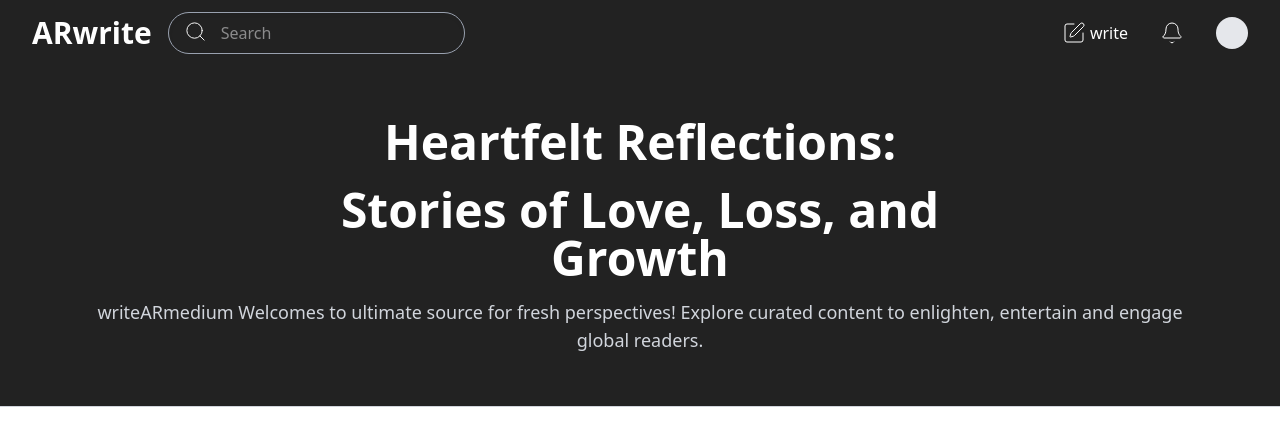
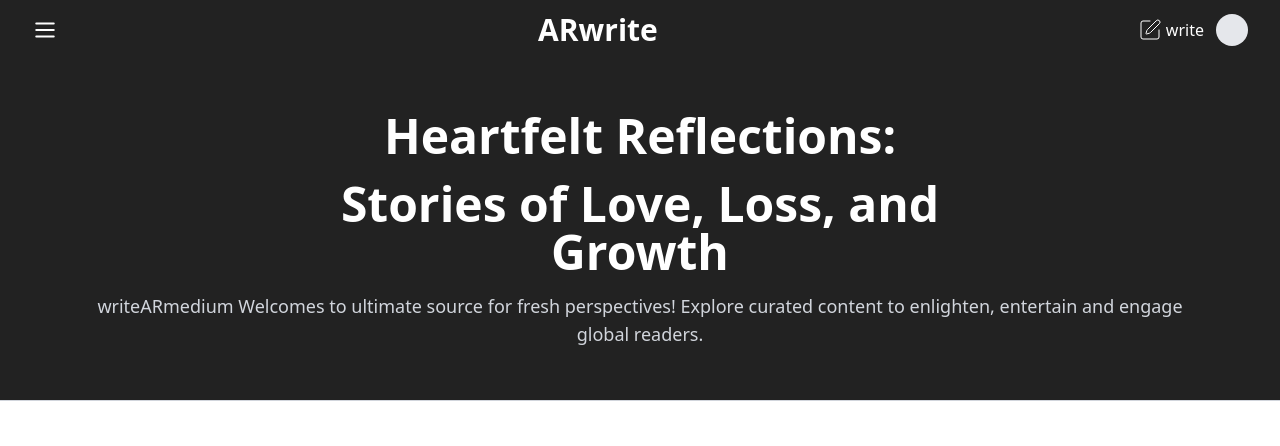
Before and after one commit to devARcoder/AR_Writes, a React (Vite) app: page / in a window 1280 px wide. Shown: the top 446 px of the page. Built offline with nearby package versions, Linux system fonts and the light colour scheme.

Commit message:
working on sidebar

```diff
--- a/src/components/headers/Header.jsx
+++ b/src/components/headers/Header.jsx
@@ -1,32 +1,41 @@
-import { Bell, Search, SquarePen } from 'lucide-react'
+import { Bell, Menu, Search, SquarePen } from 'lucide-react'
 import React, { useState } from 'react'
 import Input from '../shared/common/Input'
 import SearchBar from './SearchBar';
 
 const Header = () => {
     const [isSearchOpen, setIsSearchOpen ] = useState(false);
+    const [isSidebarOpen, setIsSidebarOpen] = useState(false)
 
     const toggleSearchBar = () => {
         setIsSearchOpen(prev => !prev)
     }
+    const toggleSidebar = () => {
+        setIsSidebarOpen(prev => !prev)
+    }
+
+
   return (
     <>
       <div className="flex justify-between items-center px-5 sm:px-7 md:px-8 py-3 border-none bg-[#222]">
-        <div className="side1 flex items-center space-x-4">
+        <div className="menu">
+          <Menu onClick={toggleSidebar} size={26} className='text-white cursor-pointer'  />
+        </div>
+        <div className="side1  ">
             <h1 className='text-white text-3xl font-bold'>ARwrite</h1>
-            <div className="hidden sm:inline-block relative flex items-center">
+            {/* <div className="hidden sm:inline-block relative flex items-center">
                 <Search strokeWidth={1} size={23} className='absolute  left-4 top-2 text-white'/>
                 <Input placeholder="Search" type="text" className="border border-gray-400 text-gray-100 focus:outline-none bg-[#222] focus:shadow-md shadow-gray-400  rounded-full pl-13 pr-3 py-2 inset-shadow-sm focus:inset-shadow-gray-400" />
-            </div>
+            </div> */}
         </div>
 
-        <div className="side2 flex items-center space-x-8">
+        <div className="side2 flex items-center space-x-3">
             <div className="writes hidden md:flex items-center space-x-1">
                 <SquarePen strokeWidth={1} className='text-white' size={24}/>
                 <p className='text-white'>write</p>
             </div>
-            <Search onClick={toggleSearchBar} className='text-white sm:hidden' size={24}/>
-            <Bell strokeWidth={1} className='text-white' size={24}/>
+            <Search onClick={toggleSearchBar} className='hidden sm:text-white' size={24}/>
+            <Bell strokeWidth={1} className='hidden text-white' size={24}/>
 
             <div className="profile bg-gray-200 rounded-full p-4">
 
```
